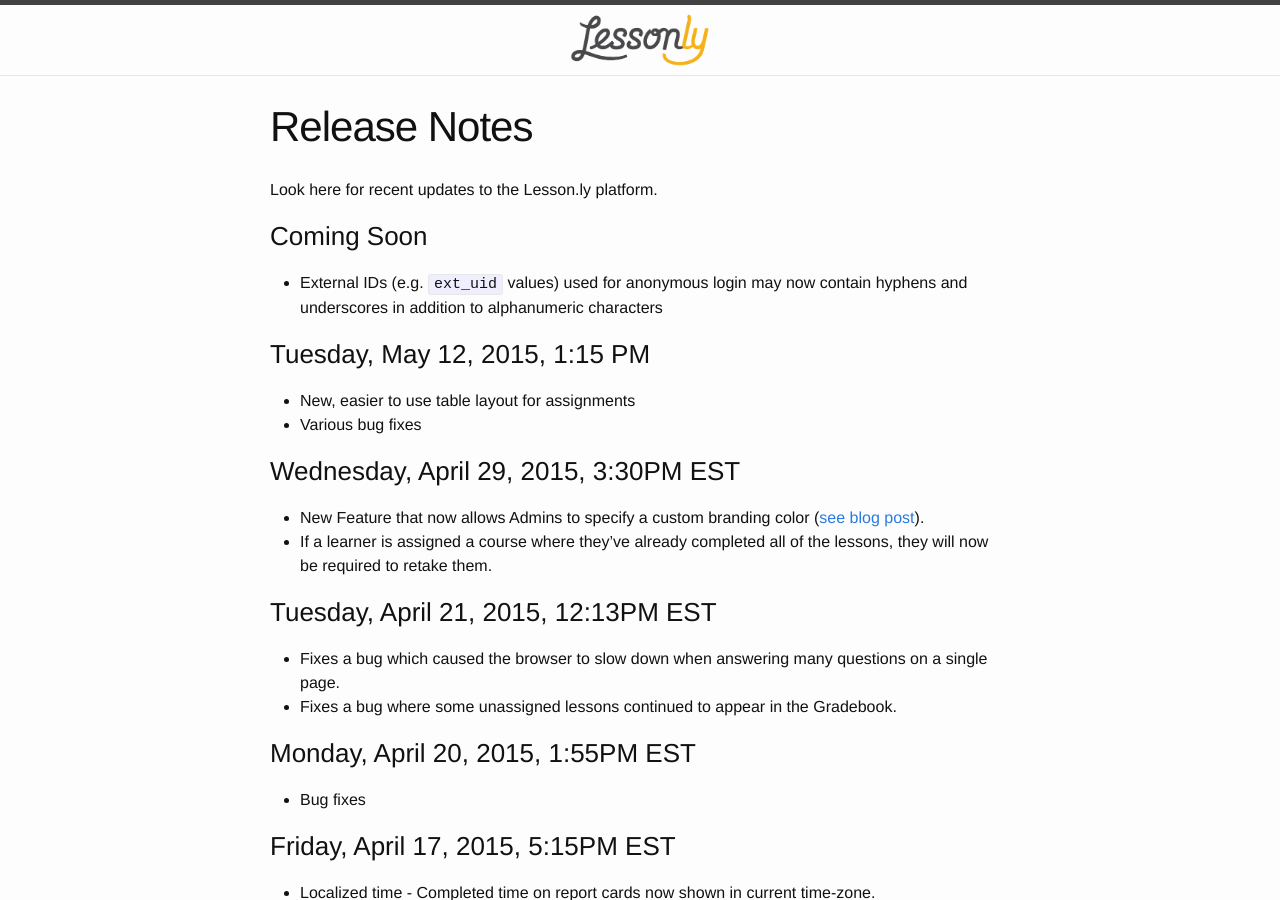
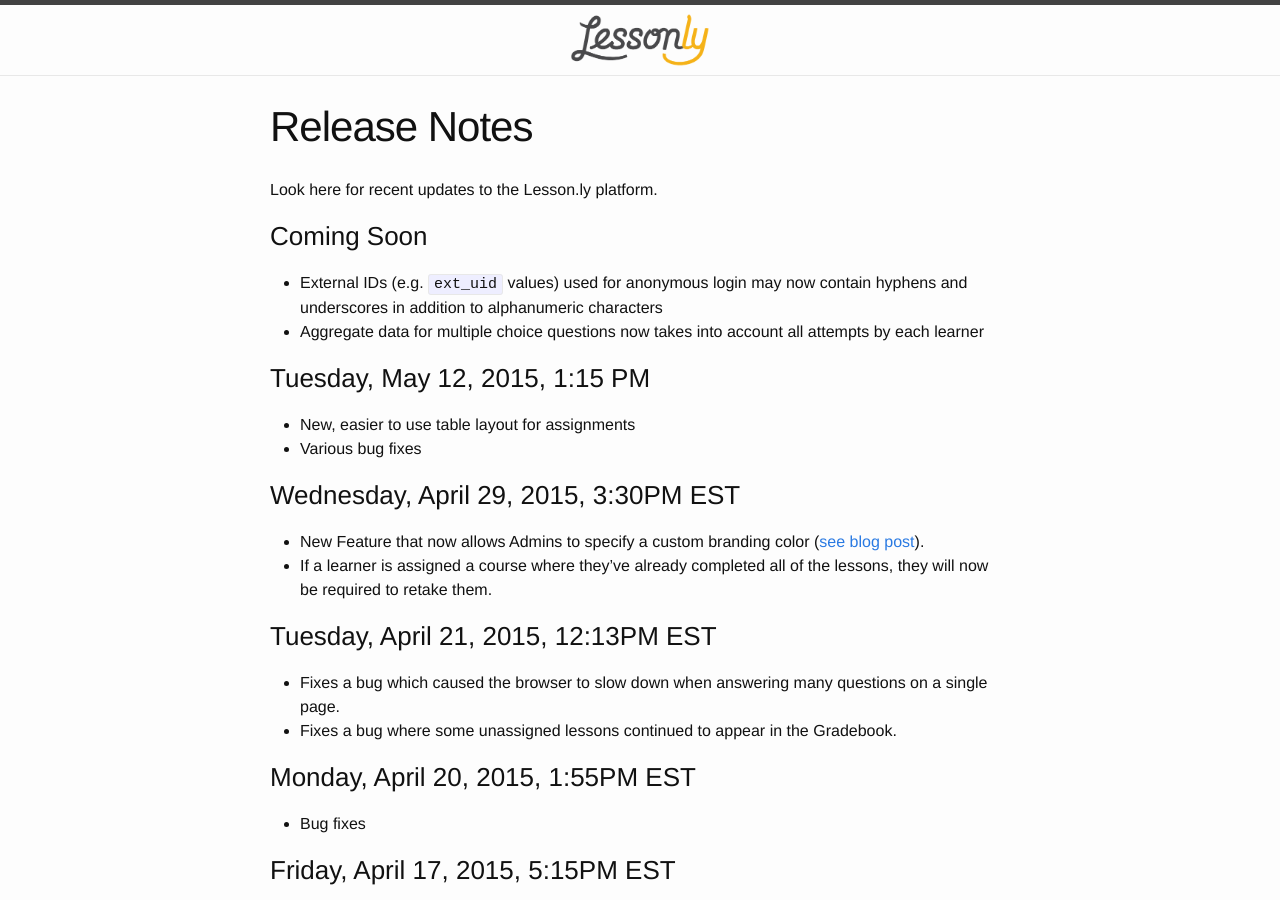
Before and after one commit to isabella232/lessonly.github.io, a Jekyll site: the page built from release-notes.md, in a window 1280 px wide and 900 px high. Built offline with Jekyll 4.4.1, drawn with Linux system fonts in a browser that asks for light colours.

Commit message:
Aggregate MC questions take all attempts into account

```diff
--- a/release-notes.md
+++ b/release-notes.md
@@ -9,6 +9,7 @@
 ### Coming Soon
 
 - External IDs (e.g. `ext_uid` values) used for anonymous login may now contain hyphens and underscores in addition to alphanumeric characters
+- Aggregate data for multiple choice questions now takes into account all attempts by each learner
 
 ### Tuesday, May 12, 2015, 1:15 PM
 
```
